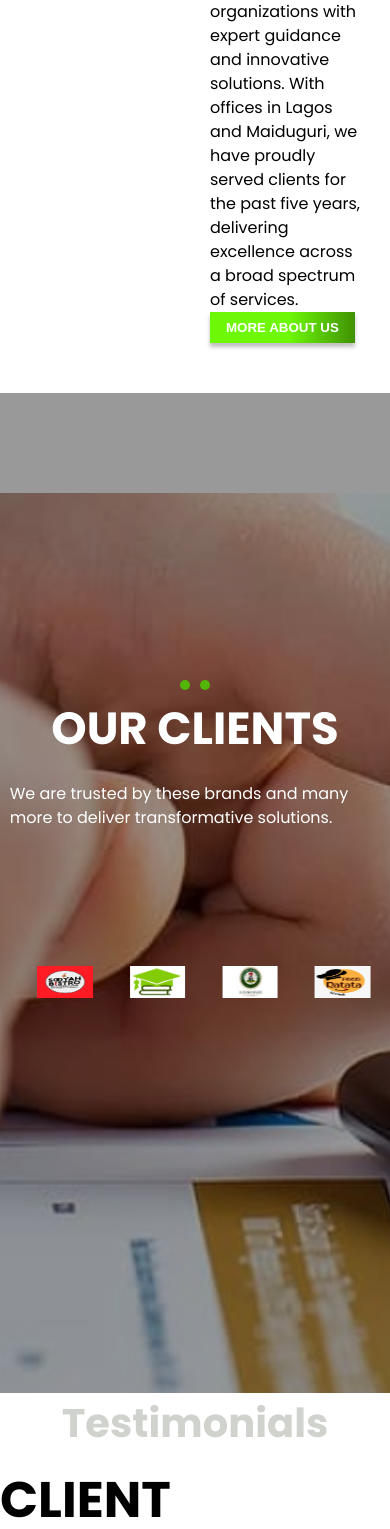
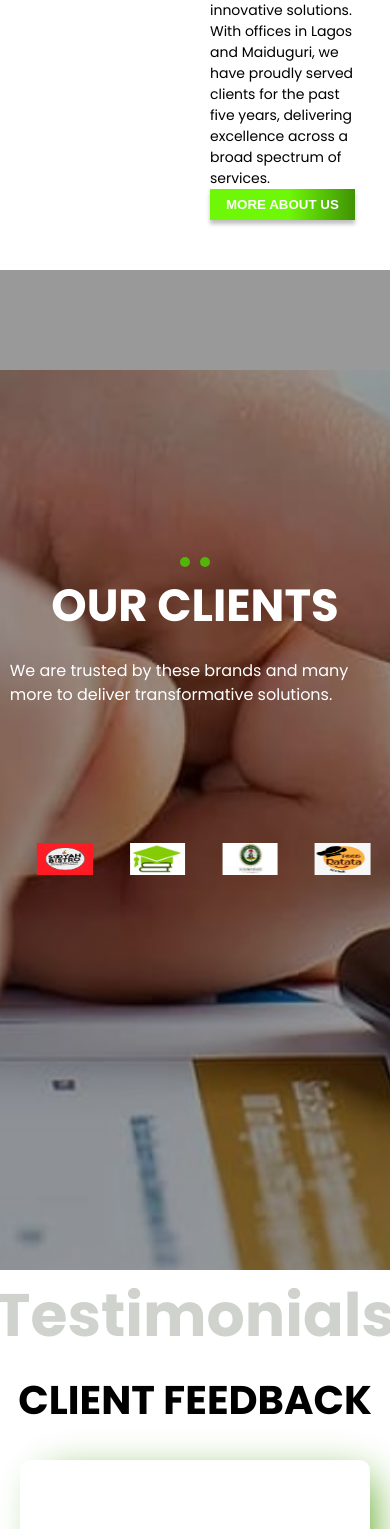
Before and after one commit to emmanuel4365/midas-touch, a React (Vite) app in the folder client/: page / in a window 390 px wide. Shown: the part 2401-3930 px from the top of the page. Built offline with nearby package versions, Linux system fonts and the light colour scheme.

Commit message:
adjusted media query at maxwidth 900px

```diff
--- a/client/src/index.css
+++ b/client/src/index.css
@@ -1247,7 +1247,7 @@ footer {
   }
 }
 
-@media screen and (max-width: 765px) {
+@media screen and (max-width: 900px) {
   .page-link {
     font-size: small;
   }
@@ -1293,6 +1293,13 @@ footer {
 
   .testimonial-statements {
     flex-direction: column;
+  }
+
+  .testimonial-heading {
+    font-size: 60px;
+  }
+  .testimonial-text {
+    font-size: 40px;
   }
 
   .statement {
@@ -1373,7 +1380,16 @@ footer {
     margin: 20px 0;
   }
   .testimonial-heading {
+    font-size: 60px;
+  }
+  .testimonial-text {
     font-size: 40px;
+  }
+  .statement {
+    width: 350px;
+  }
+  .service-empower-paragraph {
+    font-size: 14px;
   }
 }
 
```
